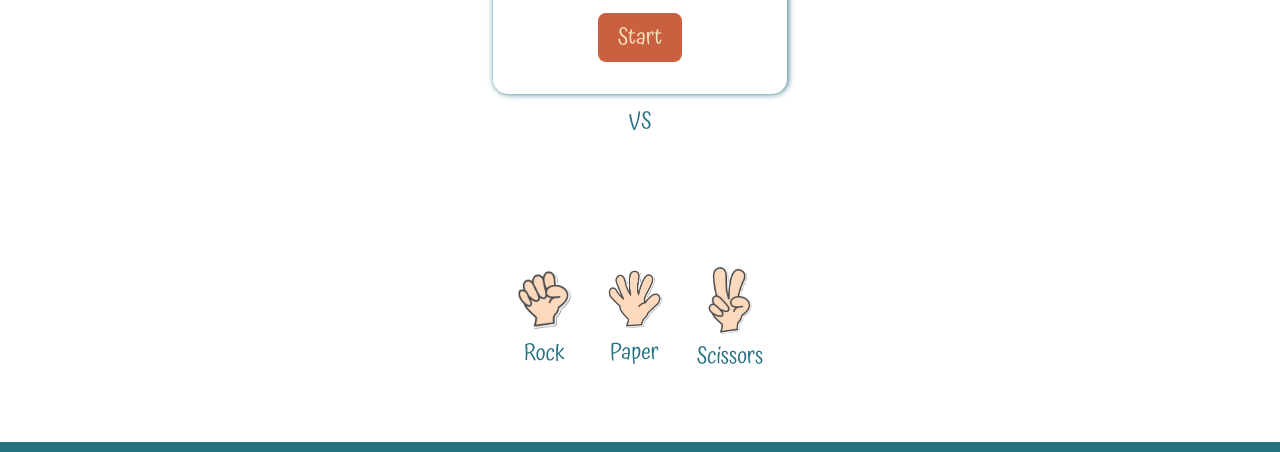
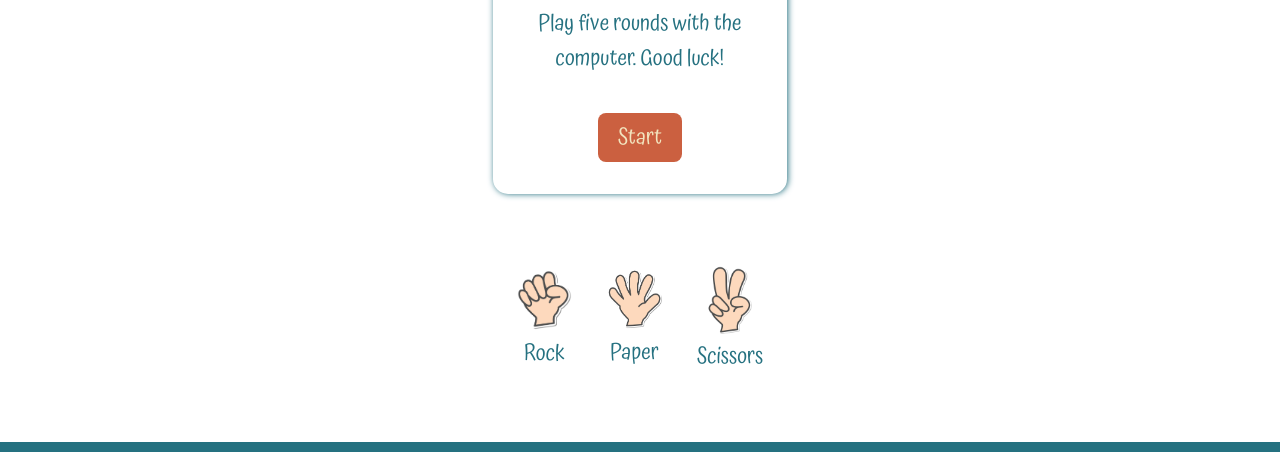
Before and after one commit to Stephan-Gabriel-SG/rockpaperscissors, a website: page index.html in a window 1280 px wide. Shown: the part 300-752 px from the top of the page. Drawn offline with Linux system fonts and the light colour scheme.

Commit message:
update style

```diff
--- a/style.css
+++ b/style.css
@@ -11,6 +11,10 @@
     --y:#FFDE4D;
     --o:#FD8B51;
     --r:#CB6040;
+
+    -webkit-tap-highlight-color: transparent;
+    -moz-tap-highlight-color: transparent;
+    -ms-tap-highlight-color: transparent;
 }
 body{
     margin: 0;
@@ -164,7 +168,7 @@ dialog#mymodal {
     position: absolute;
     display: none;
     border-radius: 15px;
-    top: 100px;
+    top: 25vh;
     width: 250px;
     height: 250px;
     flex-direction: column;
```
